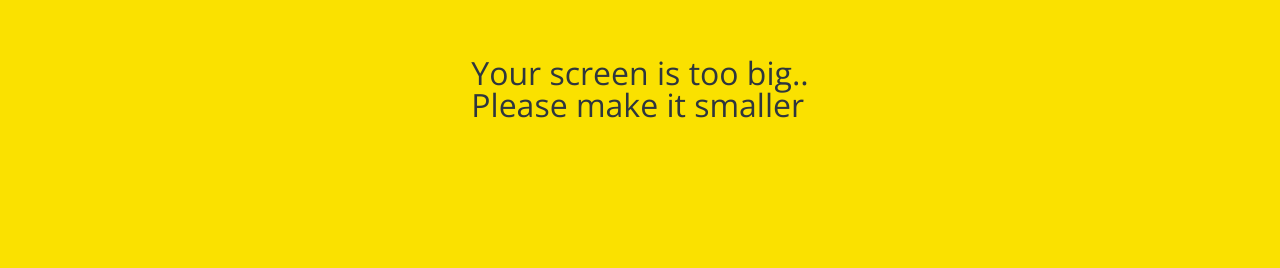
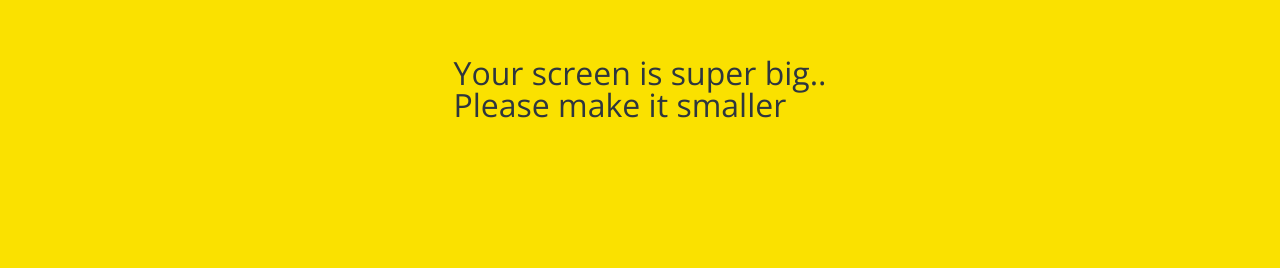
Before and after one commit to JaeKimdev/KakaoTalk-Clone, a plain HTML site: page find.html in a window 1280 px wide. Shown: the part 311-579 px from the top of the page. Drawn offline with nearby package versions, Linux system fonts and the light colour scheme.

Commit message:
too -> super

```diff
--- a/find.html
+++ b/find.html
@@ -136,7 +136,7 @@
     </nav>
 
     <div id="no-mobile">
-        <p>Your screen is too big..<br>
+        <p>Your screen is super big..<br>
             Please make it smaller</p>
     </div>
 
```
